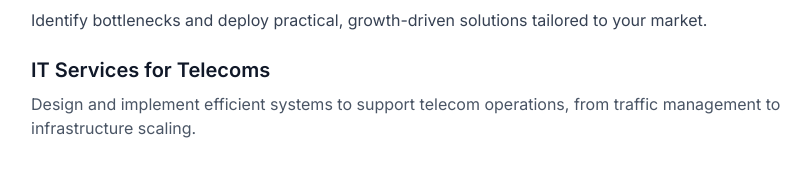
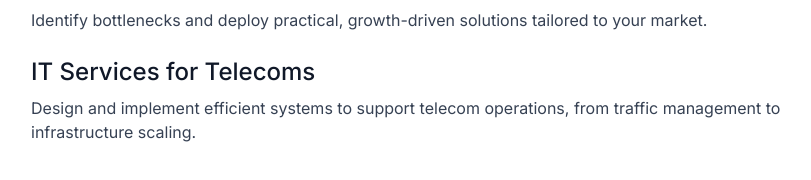
Before and after one commit to ylbv-site/ylbv-site, a Next.js app: page / in a window 1280 px wide. Shown: the part 648-828 px from the top of the page, without its empty margins (225-1036 px from the left). Built offline with nearby package versions, Linux system fonts and the light colour scheme.

Commit message:
Align IT Services section styling with others

```diff
--- a/pages/index.tsx
+++ b/pages/index.tsx
@@ -6,7 +6,6 @@ export default function HomePage() {
       <Head>
         <title>YLBV LTD | Telecom & Digital Marketing Growth Consultant</title>
         <link rel="icon" href="/favicon-new.ico" />
-
         <meta
           name="description"
           content="Helping telecom operators and digital agencies boost sales, streamline business development, and scale sustainably. Based in London, working globally."
@@ -58,8 +57,8 @@ export default function HomePage() {
                 Identify bottlenecks and deploy practical, growth-driven solutions tailored to your market.
               </p>
 
-              <h3 className="text-xl font-semibold mt-6">IT Services for Telecoms</h3>
-              <p className="mt-2 text-base text-gray-600">
+              <h3 className="text-2xl font-medium mt-6 mb-2">IT Services for Telecoms</h3>
+              <p className="text-gray-700">
                 Design and implement efficient systems to support telecom operations, from traffic management to infrastructure scaling.
               </p>
             </div>
```
